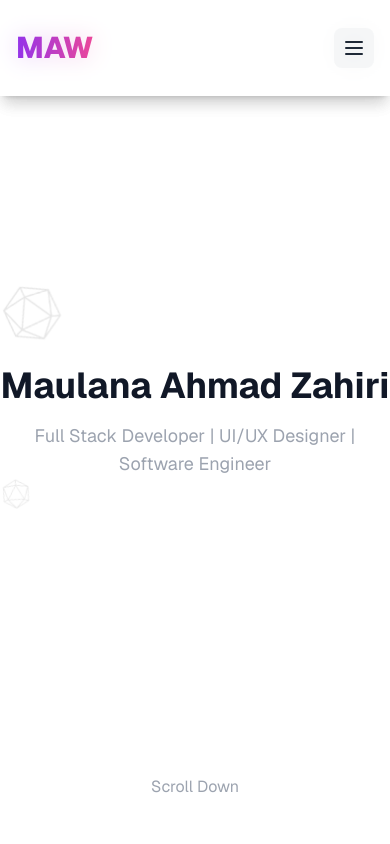
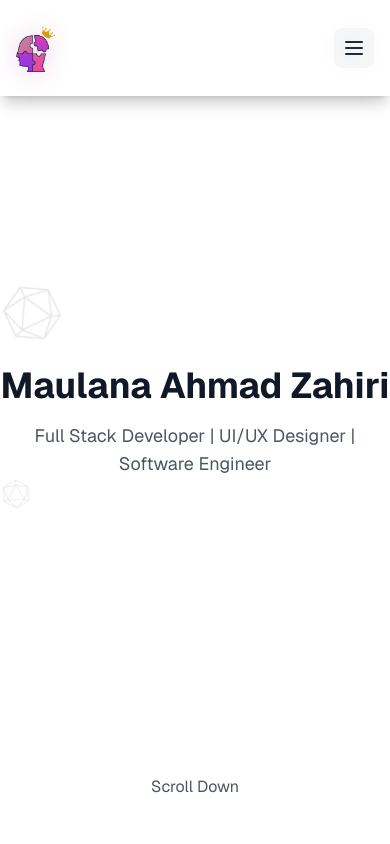
Before and after one commit to yolookings/portfolio, a Next.js app: page / in a window 390 px wide. Shown: the top 844 px of the page. Built offline with nearby package versions, Linux system fonts and the light colour scheme.

Commit message:
update: adding logo and fix switch mode

```diff
--- a/src/components/ContactForm.tsx
+++ b/src/components/ContactForm.tsx
@@ -179,7 +179,7 @@ const ContactForm = () => {
           value={formData.name}
           onChange={handleChange}
           placeholder="Your Name"
-          className="w-full mb-4 p-3 bg-gray-800 rounded"
+          className="w-full mb-4 p-3 bg-gray-200 dark:bg-gray-800 rounded"
         />
         <input
           type="email"
@@ -187,7 +187,7 @@ const ContactForm = () => {
           value={formData.email}
           onChange={handleChange}
           placeholder="Your Email"
-          className="w-full mb-4 p-3 bg-gray-800 rounded"
+          className="w-full mb-4 p-3 bg-gray-200 dark:bg-gray-800 rounded"
         />
         <textarea
           name="message"
@@ -195,11 +195,11 @@ const ContactForm = () => {
           onChange={handleChange}
           placeholder="Your Message"
           rows={5}
-          className="w-full mb-4 p-3 bg-gray-800 rounded"
+          className="w-full mb-4 p-3 bg-gray-200 dark:bg-gray-800 rounded"
         ></textarea>
         <button
           type="submit"
-          className="w-full py-3 bg-blue-600 rounded hover:bg-blue-700"
+          className="w-full py-3 bg-blue-600 rounded hover:bg-blue-700 text-white"
         >
           Send Message
         </button>
--- a/src/components/ContactSection.tsx
+++ b/src/components/ContactSection.tsx
@@ -5,7 +5,7 @@ export default function ContactSection() {
     <section id="support" className="min-h-screen py-20">
       <div className="hidden-section max-w-4xl mx-auto text-center">
         <h2 className="text-3xl sm:text-4xl font-bold mb-8">Get In Touch</h2>
-        <p className="text-gray-400 mb-8">
+        <p className="dark:text-gray-400 text-gray-600 mb-8">
           Interested in collaborating? Feel free to contact me.
         </p>
         <div className="container mx-auto mt-20">
--- a/src/components/ExpandableProjectCard.tsx
+++ b/src/components/ExpandableProjectCard.tsx
@@ -15,8 +15,8 @@ const ExpandableProjectCard = ({ project }: { project: Project }) => {
   const [isExpanded, setIsExpanded] = useState(false);
 
   return (
-    <div className="bg-gray-800 rounded-lg overflow-hidden project-card">
-      <div className="h-48 bg-gray-700">
+    <div className="bg-gray-100 dark:bg-gray-800 rounded-lg overflow-hidden project-card hover:shadow-md">
+      <div className="h-48 bg-gray-200 dark:bg-gray-700">
         <img
           src={project.image}
           alt={`Image of ${project.title}`}
@@ -25,10 +25,12 @@ const ExpandableProjectCard = ({ project }: { project: Project }) => {
       </div>
 
       <div className="p-6">
-        <h3 className="text-xl font-bold mb-2">{project.title}</h3>
+        <h3 className="text-xl font-bold mb-2 text-gray-900 dark:text-white">
+          {project.title}
+        </h3>
 
         {!isExpanded && (
-          <div className="text-gray-400 mb-4 text-justify line-clamp-2">
+          <div className="text-gray-600 dark:text-gray-400 mb-4 text-justify line-clamp-2">
             {project.description}
           </div>
         )}
@@ -55,12 +57,12 @@ const ExpandableProjectCard = ({ project }: { project: Project }) => {
               }}
               className="overflow-hidden"
             >
-              <div className="text-gray-400 mb-4">
+              <div className="text-gray-600 dark:text-gray-400 mb-4">
                 <div className="space-y-4">
                   <p className="text-justify">{project.description}</p>
 
                   <div className="space-y-2">
-                    <h4 className="font-semibold text-white">
+                    <h4 className="font-semibold text-gray-900 dark:text-white">
                       Technologies Used:
                     </h4>
                     <div className="flex flex-wrap gap-2">
@@ -68,7 +70,7 @@ const ExpandableProjectCard = ({ project }: { project: Project }) => {
                         (tech: string, index: number) => (
                           <span
                             key={index}
-                            className="px-3 py-1 bg-gray-700 rounded-full text-sm text-white"
+                            className="px-3 py-1 bg-gray-200 dark:bg-gray-700 rounded-full text-sm text-gray-800 dark:text-gray-200"
                           >
                             {tech}
                           </span>
@@ -79,13 +81,16 @@ const ExpandableProjectCard = ({ project }: { project: Project }) => {
 
                   {project.features && (
                     <div className="space-y-2">
-                      <h4 className="font-semibold text-white">
+                      <h4 className="font-semibold text-gray-900 dark:text-white">
                         Key Features:
                       </h4>
                       <ul className="list-disc list-inside space-y-1">
                         {project.features.map(
                           (feature: string, index: number) => (
-                            <li key={index} className="text-gray-400">
+                            <li
+                              key={index}
+                              className="text-gray-600 dark:text-gray-400"
+                            >
                               {feature}
                             </li>
                           )
@@ -102,7 +107,7 @@ const ExpandableProjectCard = ({ project }: { project: Project }) => {
         <div className="flex gap-2 mt-4">
           <button
             onClick={() => setIsExpanded(!isExpanded)}
-            className="px-4 py-2 bg-blue-600 rounded hover:bg-blue-700 transition-colors"
+            className="px-4 py-2 bg-blue-600 text-white rounded hover:bg-blue-700 transition-colors"
           >
             {isExpanded ? "Show Less" : "View More"}
           </button>
@@ -110,7 +115,7 @@ const ExpandableProjectCard = ({ project }: { project: Project }) => {
             href={project.projectLink}
             target="_blank"
             rel="noopener noreferrer"
-            className="px-4 py-2 bg-gray-700 rounded hover:bg-gray-600 transition-colors"
+            className="px-4 py-2 bg-green-600 text-white rounded hover:bg-green-700 transition-colors"
           >
             Project Link
           </a>
--- a/src/components/HeroSection.tsx
+++ b/src/components/HeroSection.tsx
@@ -25,7 +25,7 @@ export default function HeroSection({ isScrolled }: HeroSectionProps) {
           initial={{ opacity: 0 }}
           animate={{ opacity: 1 }}
           transition={{ delay: 0.5, duration: 0.8 }}
-          className="text-lg sm:text-xl text-gray-400"
+          className="text-lg sm:text-xl text-gray-600 dark:text-gray-400"
         >
           Full Stack Developer | UI/UX Designer | Software Engineer
         </motion.p>
@@ -47,7 +47,7 @@ export default function HeroSection({ isScrolled }: HeroSectionProps) {
           isScrolled ? "opacity-0" : "opacity-100"
         } transition-opacity duration-300`}
       >
-        <span className="text-gray-400">Scroll Down</span>
+        <span className="dark:text-gray-400 text-gray-600">Scroll Down</span>
       </div>
     </section>
   );
--- a/src/components/footer.tsx
+++ b/src/components/footer.tsx
@@ -41,9 +41,17 @@ const Footer = () => {
         <div className="grid grid-cols-1 md:grid-cols-3 gap-8">
           {/* Logo and Description */}
           <div className="space-y-4">
-            <span className="text-2xl font-extrabold bg-gradient-to-r from-purple-600 to-pink-500 bg-clip-text text-transparent">
-              MAW
-            </span>
+            <a href="/" className="flex items-center space-x-3">
+              <img
+                src="../img/yolooaster.png"
+                alt="yolooaster"
+                className="h-12 w-auto transition-all duration-300 hover:scale-105"
+              />
+              <span className="text-2xl font-extrabold bg-gradient-to-r from-purple-600 to-pink-500 bg-clip-text text-transparent">
+                yolooaster
+              </span>
+            </a>
+
             <p className="text-gray-600 dark:text-gray-400 mt-2">
               Crafting digital experiences and showing portofolio with passion
               and precision.
--- a/src/components/navbar.tsx
+++ b/src/components/navbar.tsx
@@ -47,9 +47,11 @@ const Navbar = () => {
         <div className="flex items-center justify-between h-24">
           {/* Logo */}
           <a href="/" className="flex items-center">
-            <span className="text-3xl font-extrabold bg-gradient-to-r from-purple-600 to-pink-500 bg-clip-text text-transparent hover:from-pink-500 hover:to-purple-600 transition-all duration-300">
-              MAW
-            </span>
+            <img
+              src="../img/yolooaster.png"
+              alt="yolooaster"
+              className="h-12 w-auto transition-all duration-300 hover:scale-105"
+            />
           </a>
 
           {/* Desktop Navigation */}
```
Also changed, not shown: public/img/yolooaster.png (added).
